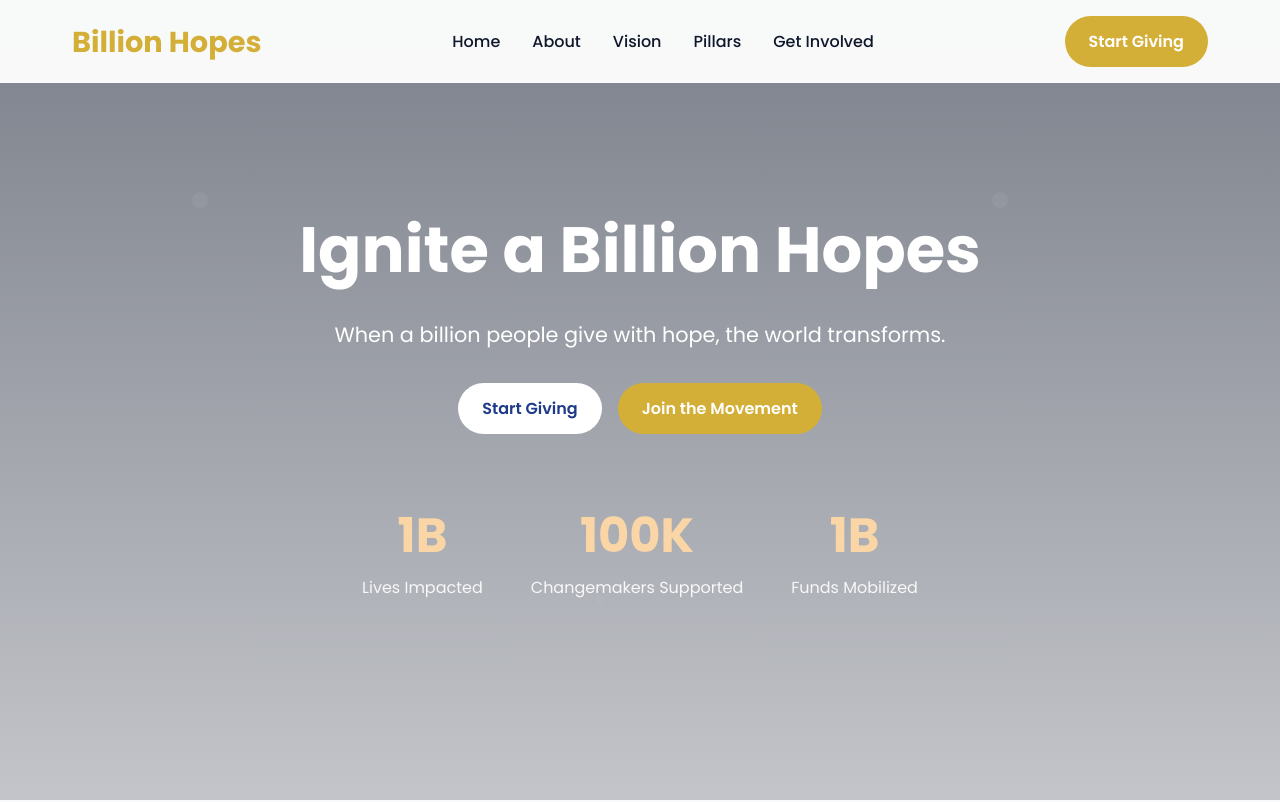
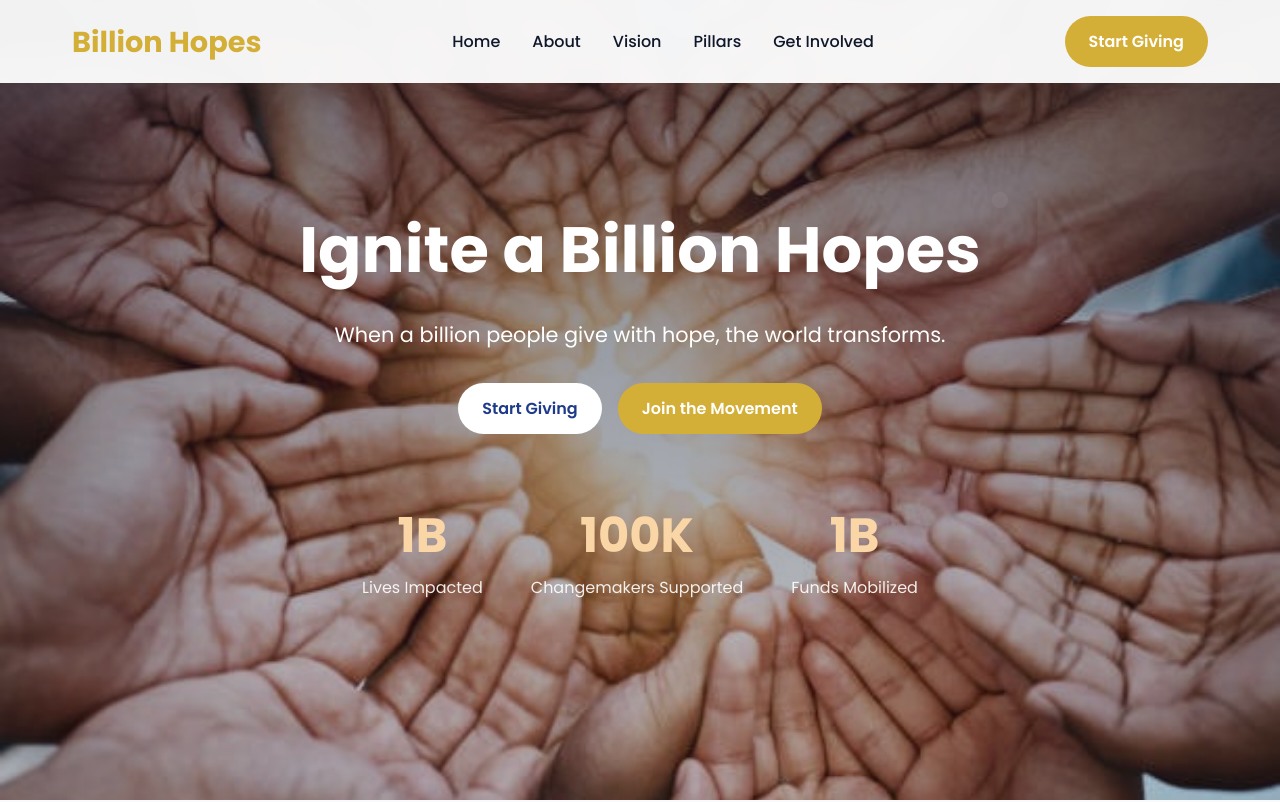
Before and after one commit to SushruthRao/billionhopeswebsite, a plain HTML site: page index.html in a window 1280 px wide. Shown: the top 802 px of the page. Drawn offline with Linux system fonts and the light colour scheme; the site is published under a folder, as on GitHub Pages, so addresses that start at the root find nothing.

Commit message:
Update index.html

```diff
--- a/index.html
+++ b/index.html
@@ -99,7 +99,7 @@
         /* Hero Section */
         .hero {
             height: 100vh;
-            background: linear-gradient(rgba(15,23,42,0.55), rgba(15,23,42,0.25)), url('/billionhopesimage.jpg');
+            background: linear-gradient(rgba(15,23,42,0.55), rgba(15,23,42,0.25)), url('billionhopesimage.jpg');
             background-size: cover;
             background-position: center;
             background-repeat: no-repeat;
```
